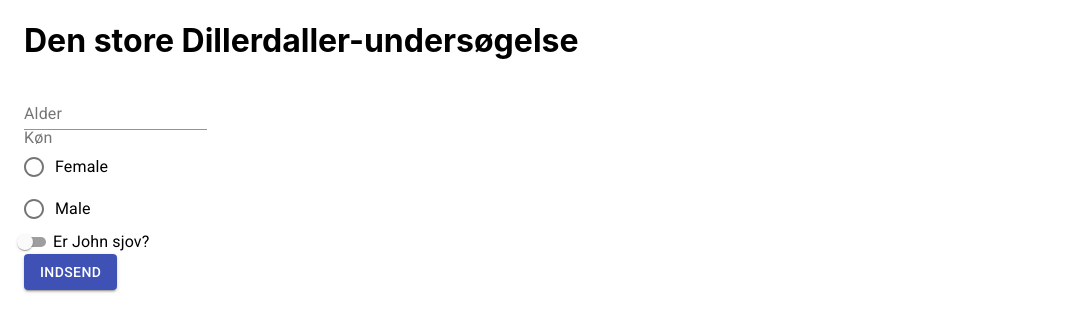
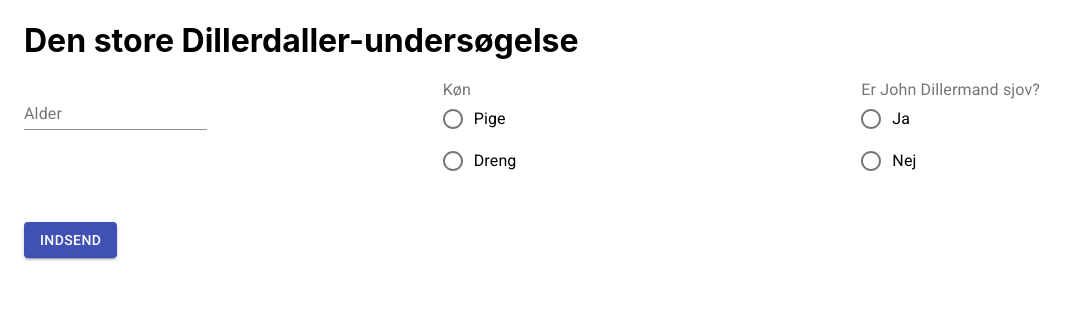
Before and after one commit to GregersBoye/dillerdata_frontend, a React (Create React App) app: page / in a window 1280 px wide. Shown: the top 332 px of the page, without its empty margins (0-1085 px from the left). Built offline with nearby package versions, Linux system fonts and the light colour scheme.

Commit message:
Improved layout

```diff
--- a/package.json
+++ b/package.json
@@ -4,6 +4,7 @@
   "private": true,
   "dependencies": {
     "@material-ui/core": "^4.11.2",
+    "@material-ui/lab": "^4.0.0-alpha.57",
     "@testing-library/jest-dom": "^5.11.8",
     "@testing-library/react": "^11.2.2",
     "@testing-library/user-event": "^12.6.0",
--- a/src/App.tsx
+++ b/src/App.tsx
@@ -1,47 +1,108 @@
 import React, {useState} from 'react';
 import axios from "axios";
 import './App.css';
-import {Button, Container, FormControlLabel, FormLabel, Radio, RadioGroup, Switch, TextField} from '@material-ui/core';
+import {
+    Button,
+    Container,
+    FormControlLabel,
+    FormLabel,
+    Radio,
+    RadioGroup,
+    Snackbar,
+    TextField
+} from '@material-ui/core';
+import { makeStyles, createStyles, Theme } from '@material-ui/core/styles';
+import Grid from '@material-ui/core/Grid';
+import MuiAlert from '@material-ui/lab/Alert';
+const useStyles = makeStyles((theme: Theme) =>
+    createStyles({
+        root: {
+            flexGrow: 1,
+        },
+        paper: {
+            padding: theme.spacing(2),
+            textAlign: 'center',
+            color: theme.palette.text.secondary,
+        },
+    }),
+);
 
 const App = () => {
+    const classes = useStyles();
     let baseUrl = "https://dillerdata-api.herokuapp.com";
     if(process.env.NODE_ENV === "development") {
         baseUrl = "http://localhost:4000";
     }
-    const [isFunny, setIsFunny] = useState<boolean>(false);
+    const [isFunny, setIsFunny] = useState<string>("");
     const [age, setAge]= useState<string>("");
     const [gender, setGender] = useState<string>("");
+    const [open, setOpen] = useState<boolean>(false);
+    const handleSubmit = async () => {
+        const data = {
+            isFunny: isFunny === "true",
+            age: parseInt(age),
+            gender
+        };
+        await axios.post(`${baseUrl}/v1/answers`, data);
+        setOpen(true);
+    }
 
-    const handleSubmit = async () => {
-        const data = {isFunny, age, gender};
-        await axios.post(`${baseUrl}/v1/answers`, data);
+    const Alert = (props: any) => {
+        return <MuiAlert elevation={6} variant="filled" {...props} />;
+    }
 
+    const handleClose = () => {
+        setOpen(false);
+    }
+
+    const updateFunny = (e:any) => {
+
+        setIsFunny(e.target.value)
     }
 
     return (
         <Container>
+            <h1>Den store Dillerdaller-undersøgelse</h1>
+            <div className={classes.root}>
+                <Grid container spacing={3}>
+                    <Grid item xs>
+                        <TextField id="standard-basic" label="Alder" value={age} onChange={(e: any) =>  {setAge(e.target.value)}} />
+                    </Grid>
+                    <Grid item xs>
+                        <FormLabel component="legend">Køn</FormLabel>
+                        <RadioGroup aria-label="gender" name="gender1" onChange={(e:any) => setGender(e.target.value)}>
+                            <FormControlLabel value="female" control={<Radio/>} checked={gender === "female"} label="Pige"/>
+                            <FormControlLabel value="male" control={<Radio/>} checked={gender === "male"} label="Dreng"/>
+                        </RadioGroup>
+                    </Grid>
+                    <Grid item xs>
+
+                        <FormLabel component="legend">Er John Dillermand sjov?</FormLabel>
+                        <RadioGroup aria-label="gender" name="gender1" value={isFunny} onChange={updateFunny}>
+                            <FormControlLabel value="false" control={<Radio/>} checked={isFunny === "false"} label="Ja"/>
+                            <FormControlLabel value="true" control={<Radio/>} checked={isFunny === "true"} label="Nej"/>
+                        </RadioGroup>
+
+                    </Grid>
+                </Grid>
+
+            </div>
 
 
-            <h1>Den store Dillerdaller-undersøgelse</h1>
-            <TextField id="standard-basic" label="Alder" value={age} onChange={(e: any) =>  {setAge(e.target.value)}} />
-
-            <FormLabel component="legend">Køn</FormLabel>
-            <RadioGroup aria-label="gender" name="gender1" value={age} onChange={(e:any) => setGender(e.target.value)}>
-                <FormControlLabel value="female" control={<Radio/>} checked={gender === "female"} label="Female"/>
-                <FormControlLabel value="male" control={<Radio/>} checked={gender === "male"} label="Male"/>
-
-            </RadioGroup>
+            <br/>
 
 
-            <FormControlLabel
-                control={<Switch size="small" checked={isFunny} onChange={() => {setIsFunny((old) => !old)}}/>}
-                label="Er John sjov?"
-            />
 
             <br />
             <Button variant="contained" color="primary" onClick={handleSubmit}>
                 Indsend
             </Button>
+
+            <Snackbar open={open} autoHideDuration={6000} onClose={handleClose}>
+            <Alert onClose={handleClose} severity="success">
+                Din besvarelse er modtaget - tusind tak!
+            </Alert>
+        </Snackbar>
         </Container>)
 
 }
```
Also changed, not shown: 1 other file (tests, documents, lock files or other folders).
